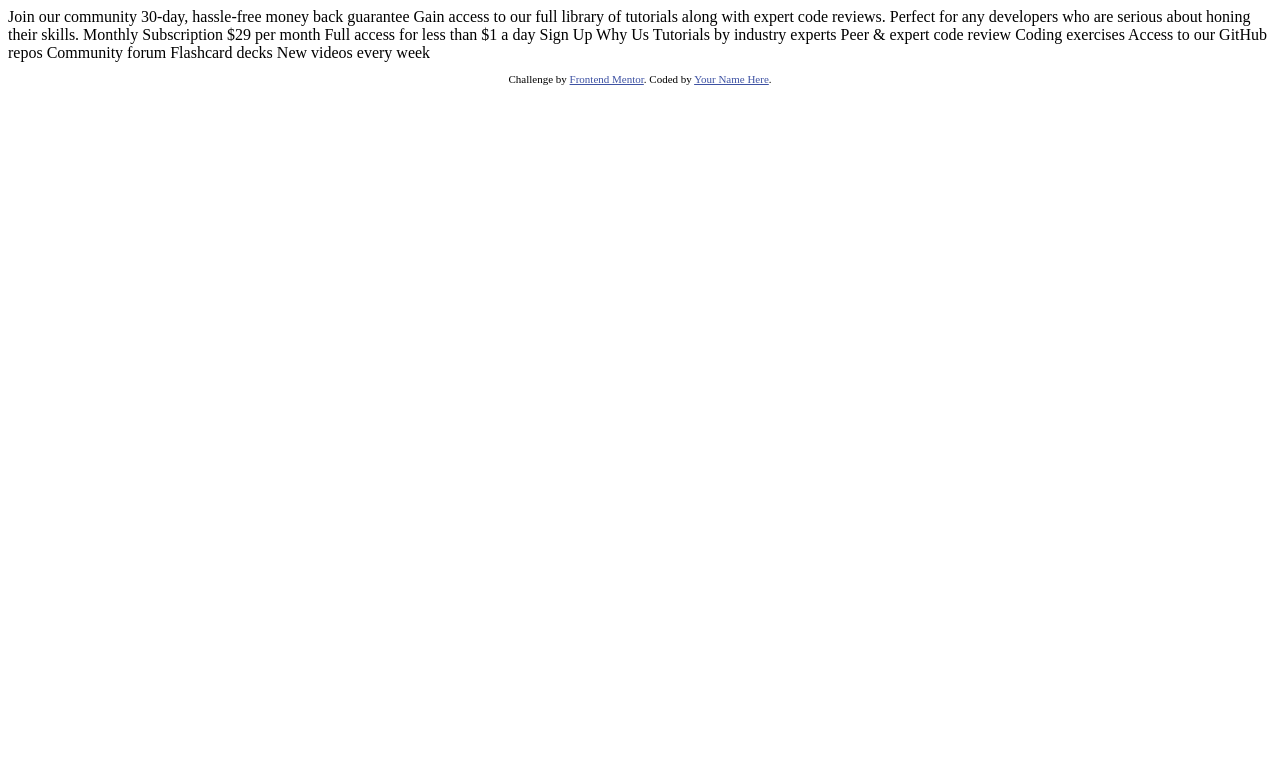
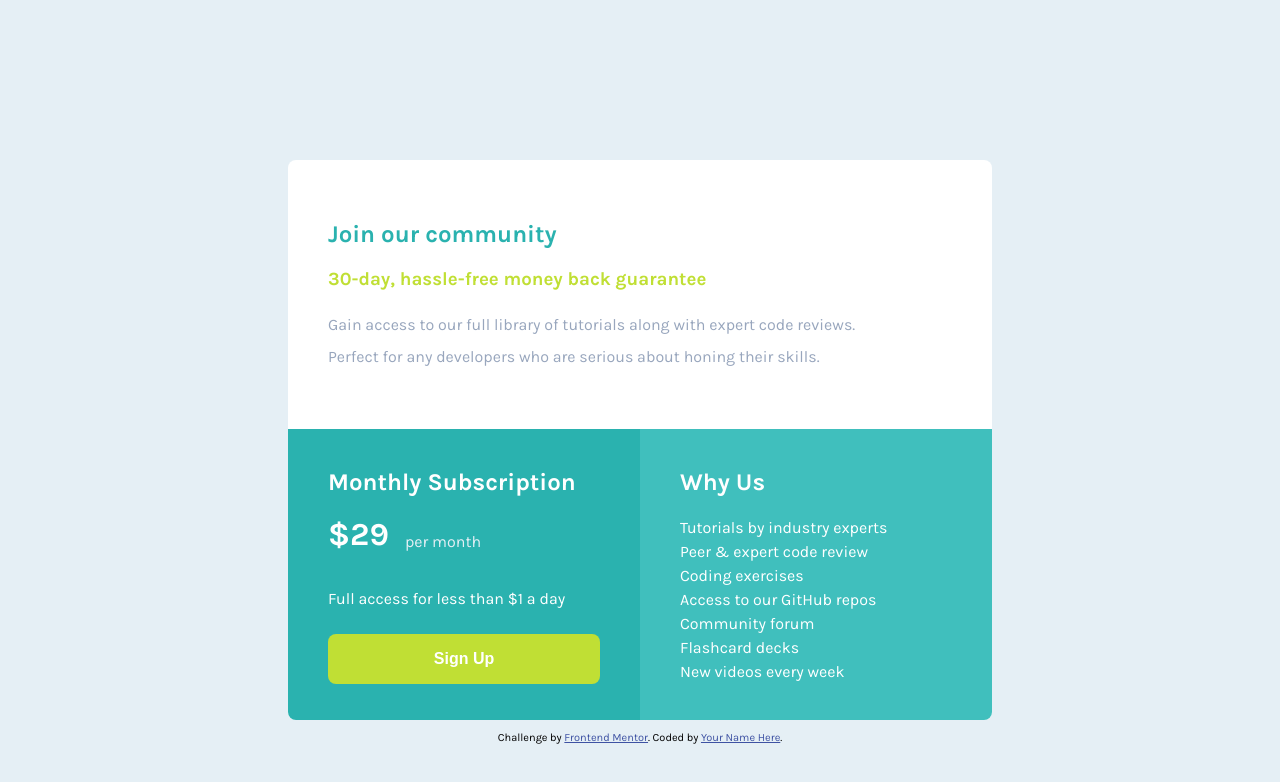
Before and after one commit to ilyaschicha/single-price-grid.github.io, a plain HTML site: page index.html in a window 1280 px wide. Drawn offline with Linux system fonts and the light colour scheme.

Commit message:
element of the page

```diff
--- a/index.html
+++ b/index.html
@@ -1,45 +1,49 @@
 <!DOCTYPE html>
 <html lang="en">
+
 <head>
   <meta charset="UTF-8">
-  <meta name="viewport" content="width=device-width, initial-scale=1.0"> <!-- displays site properly based on user's device -->
+  <meta name="viewport" content="width=device-width, initial-scale=1.0">
+  <!-- displays site properly based on user's device -->
+  <link rel="icon" type="image/png" sizes="32x32" href="./images/favicon-32x32.png">
+  <link href="https://fonts.googleapis.com/css2?family=Karla:wght@400;700&display=swap" rel="stylesheet">
+  <link rel="stylesheet" href="style.css">
+  <title>Frontend Mentor | Single Price Grid Component</title>
+  <!-- Feel free to remove these styles or customise in your own stylesheet 👍 -->
+</head>
 
-  <link rel="icon" type="image/png" sizes="32x32" href="./images/favicon-32x32.png">
-
-  <title>Frontend Mentor | Single Price Grid Component</title>
-
-  <!-- Feel free to remove these styles or customise in your own stylesheet 👍 -->
-  <style>
-    .attribution { font-size: 11px; text-align: center; }
-    .attribution a { color: hsl(228, 45%, 44%); }
-  </style>
-</head>
 <body>
-  Join our community
-
-  30-day, hassle-free money back guarantee
-
-  Gain access to our full library of tutorials along with expert code reviews.
-  Perfect for any developers who are serious about honing their skills.
-
-  Monthly Subscription
-
-  &dollar;29 per month
-
-  Full access for less than &dollar;1 a day
-
-  Sign Up
-
-  Why Us
-
-  Tutorials by industry experts
-  Peer &amp; expert code review
-  Coding exercises
-  Access to our GitHub repos
-  Community forum
-  Flashcard decks
-  New videos every week
-
+  <div class="container">
+    <div class="community">
+      <h2>Join our community</h2>
+      <h3>30-day, hassle-free money back guarantee</h3>
+      <p>Gain access to our full library of tutorials along with expert code reviews.<br>
+        Perfect for any developers who are serious about honing their skills.</p>
+    </div>
+    <div class="card">
+      <div class="subscription">
+        <h2>Monthly Subscription</h2>
+        <div>
+          <span>&dollar;29 </span>
+          <p> per month</p>
+        </div>
+        <h4>Full access for less than &dollar;1 a day</h4>
+        <button type="submit">Sign Up</button>
+      </div>
+      <div class="why">
+        <h2>Why Us</h2>
+        <ul>
+          <li>Tutorials by industry experts</li>
+          <li>Peer &amp; expert code review</li>
+          <li>Coding exercises</li>
+          <li>Access to our GitHub repos</li>
+          <li>Community forum</li>
+          <li>Flashcard decks</li>
+          <li>New videos every week</li>
+        </ul>
+      </div>
+    </div>
+  </div>
   <footer>
     <p class="attribution">
       Challenge by <a href="https://www.frontendmentor.io?ref=challenge" target="_blank">Frontend Mentor</a>.
@@ -47,4 +51,5 @@
     </p>
   </footer>
 </body>
+
 </html>
```
